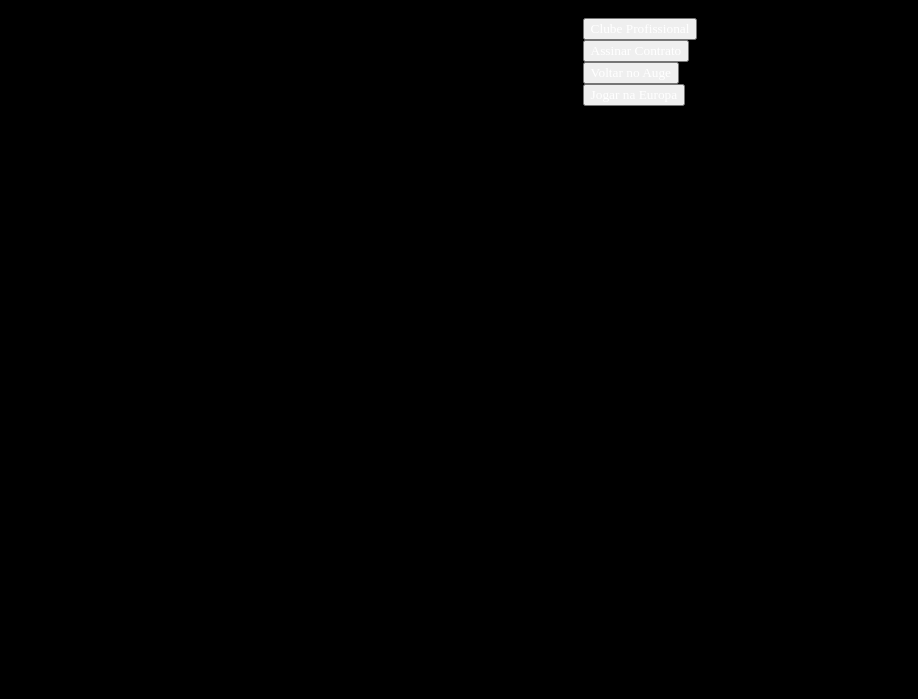
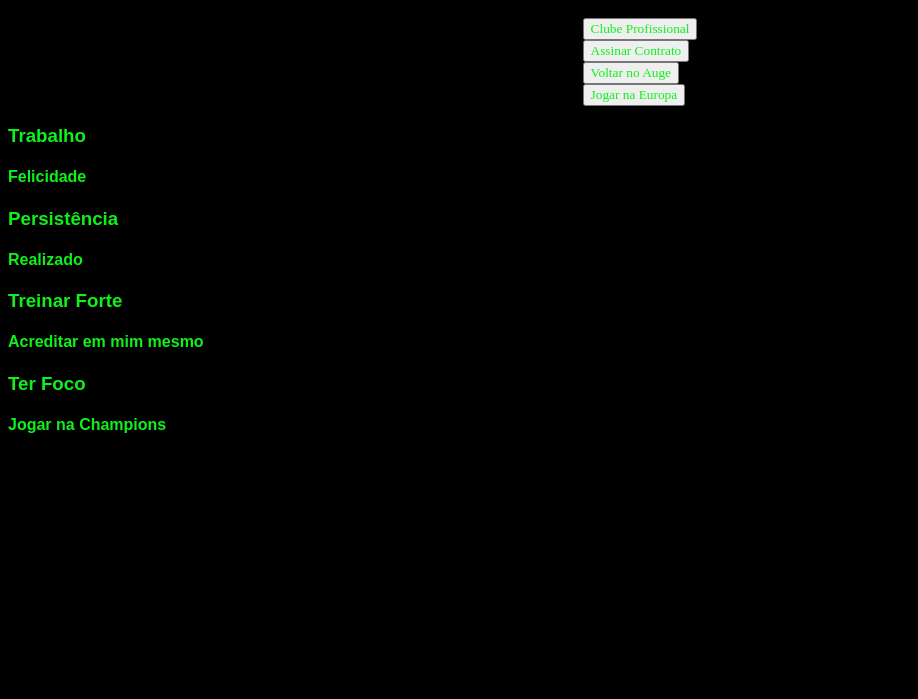
Before and after one commit to kauanvie/projeto-de-vida, a plain HTML site: page index.html in a window 1280 px wide. Shown: the part 101-800 px from the top of the page, without its empty margins (0-918 px from the left). Drawn offline with Linux system fonts and the light colour scheme.

Commit message:
objetivo de 2025

```diff
--- a/index.html
+++ b/index.html
@@ -14,9 +14,26 @@
     <button class="botao"> Assinar Contrato </button>
     <button class="botao"> Voltar no Auge </button>
     <button class="botao"> Jogar na Europa </button>
-
 </div>
     </section>
-
-  </body>
+    <section class="aba-textos">
+      <div class="aba-conteudo">
+        <h3 class="aba-conteudo-titulo-principaal">Trabalho</h3>
+        <h4 class="aba-conteudo-titulo-segundario">Felicidade</h4>
+      </div>
+      <div class="aba-conteudo">
+        <h3 class="aba-conteudo-titulo-principaal">Persistência</h3>
+        <h4 class="aba-conteudo-titulo-segundario">Realizado</h4>
+      </div>
+      <div class="aba-conteudo">
+        <h3 class="aba-conteudo-titulo-principaal">Treinar Forte</h3>
+        <h4 class="aba-conteudo-titulo-segundario">Acreditar em mim mesmo</h4>
+      </div>
+      <div class="aba-conteudo">
+        <h3 class="aba-conteudo-titulo-principaal">Ter Foco</h3>
+        <h4 class="aba-conteudo-titulo-segundario">Jogar na Champions</h4>
+      </div>
+    </section>
+    <script src="main.js"></script>
+</body>
   </html>
--- a/style.css
+++ b/style.css
@@ -1,8 +1,8 @@
 :root {
 --cor-de-fundo:#000000;
 --verde:#6fff57;
---branco:#ffffff;
---botao-ativo:#000000;
+--branco:#0ef11a;
+--botao-ativo:#ffffff;
 --botao-inativo:#f70c0c;
 --texto-fundo:#ff4800;
 }
```
